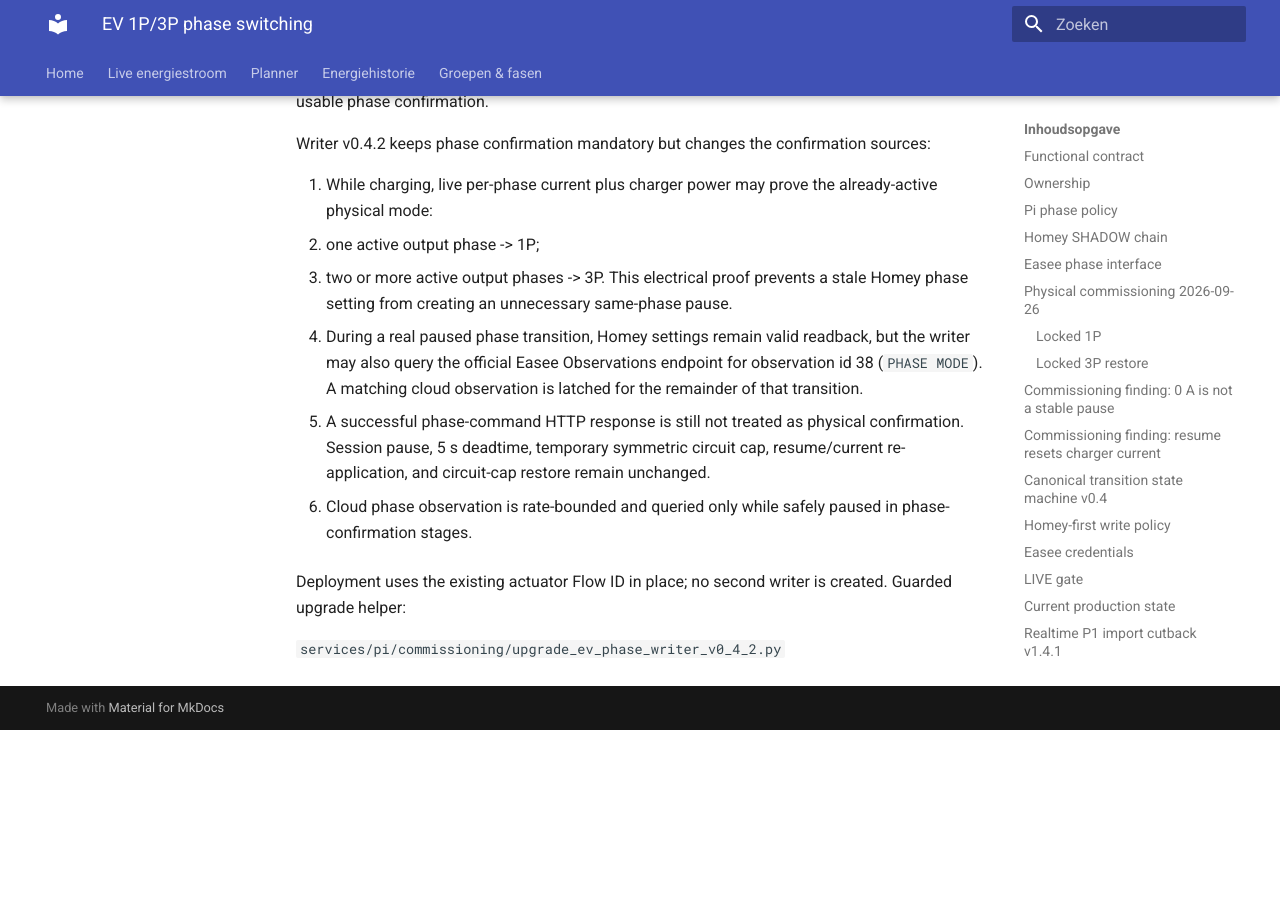
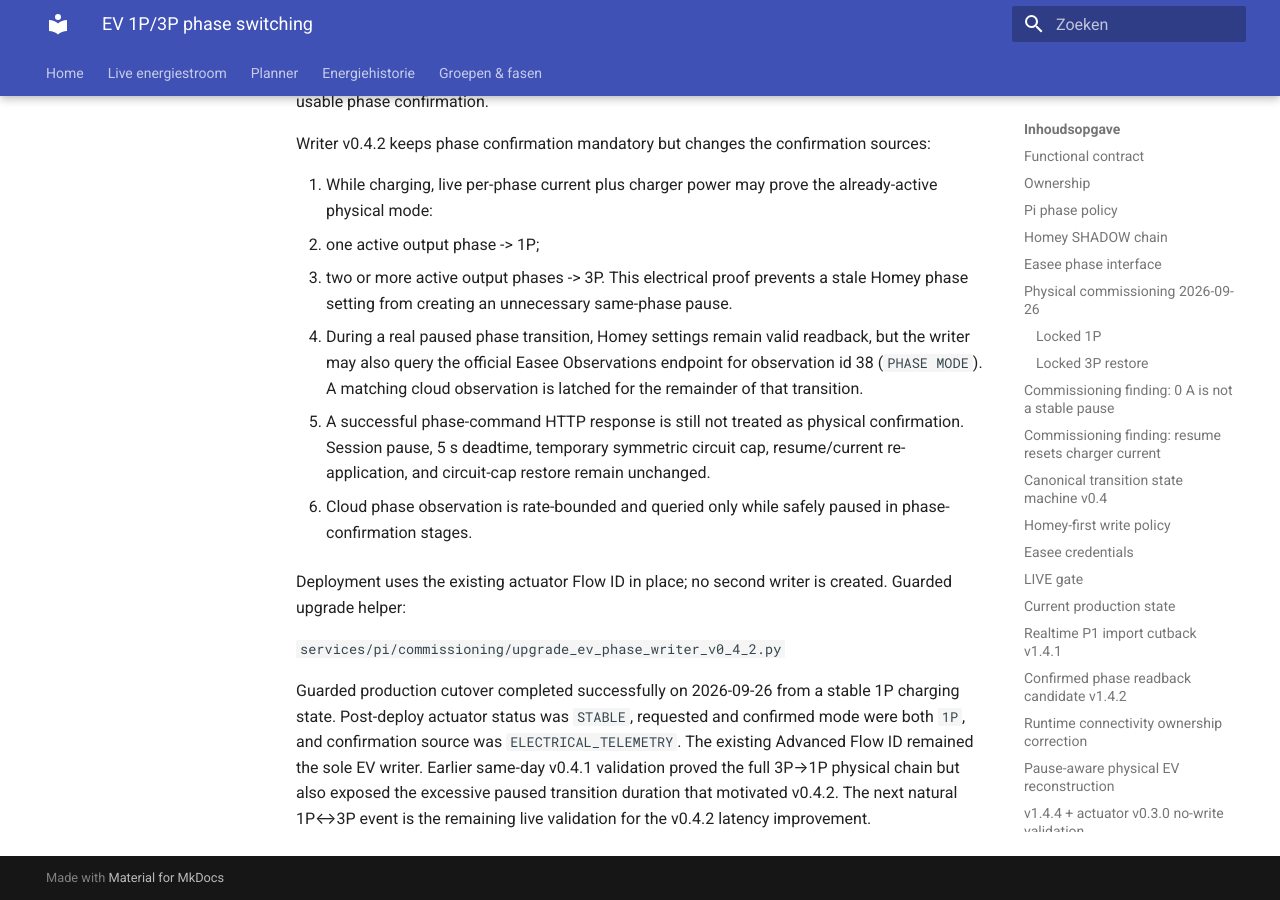
Before and after one commit to OnsKasteeltje/homey-energy-manual, an MkDocs documentation site: the page built from docs/architecture/ev-phase-switching-v0.1.md, in a window 1280 px wide and 900 px high, scrolled down 16366 px. Built offline with MkDocs 1.6.1 and Material for MkDocs 9.7.7, drawn with Linux system fonts in a browser that asks for light colours; before the commit the page ends 17096 px from its top, so only the background shows below that; some of the changed text lies outside the part shown.

Commit message:
docs(ev): align phase switching doc with live v0.4.2

```diff
--- a/docs/architecture/ev-phase-switching-v0.1.md
+++ b/docs/architecture/ev-phase-switching-v0.1.md
@@ -1,6 +1,6 @@
 # EV 1P/3P phase switching
 
-Status: phase-aware EV contract and writer v0.4.1 are LIVE; v0.4.2 stale-readback correction is prepared for guarded validation/deployment.
+Status: phase-aware EV contract and writer v0.4.2 are LIVE; fresh natural 1P↔3P validation of the stale-readback latency correction remains pending.
 
 ## Functional contract
 
@@ -305,7 +305,7 @@
 - Bridge policy revision `PI_DYNAMIC_PLANNER_BRIDGE_V1.5.3_PHASE_AUTHORITY`
 - Adapter `EM2_EV_POWER_ADAPTER_V0.2`
 - Gate `EM2_EV_ADAPTER_GATE_V0.3`
-- Actuator `EM2_EV_ACTUATOR_V0.4.1_PHASE_WRITER`
+- Actuator `EM2_EV_ACTUATOR_V0.4.2_PHASE_WRITER`
 
 The sole-writer invariant remains unchanged: Pi decides policy/power intent; Homey owns physical execution.
 
@@ -608,3 +608,5 @@
 Deployment uses the existing actuator Flow ID in place; no second writer is created. Guarded upgrade helper:
 
 `services/pi/commissioning/upgrade_ev_phase_writer_v0_4_2.py`
+
+Guarded production cutover completed successfully on 2026-09-26 from a stable 1P charging state. Post-deploy actuator status was `STABLE`, requested and confirmed mode were both `1P`, and confirmation source was `ELECTRICAL_TELEMETRY`. The existing Advanced Flow ID remained the sole EV writer. Earlier same-day v0.4.1 validation proved the full 3P→1P physical chain but also exposed the excessive paused transition duration that motivated v0.4.2. The next natural 1P↔3P event is the remaining live validation for the v0.4.2 latency improvement.
```
